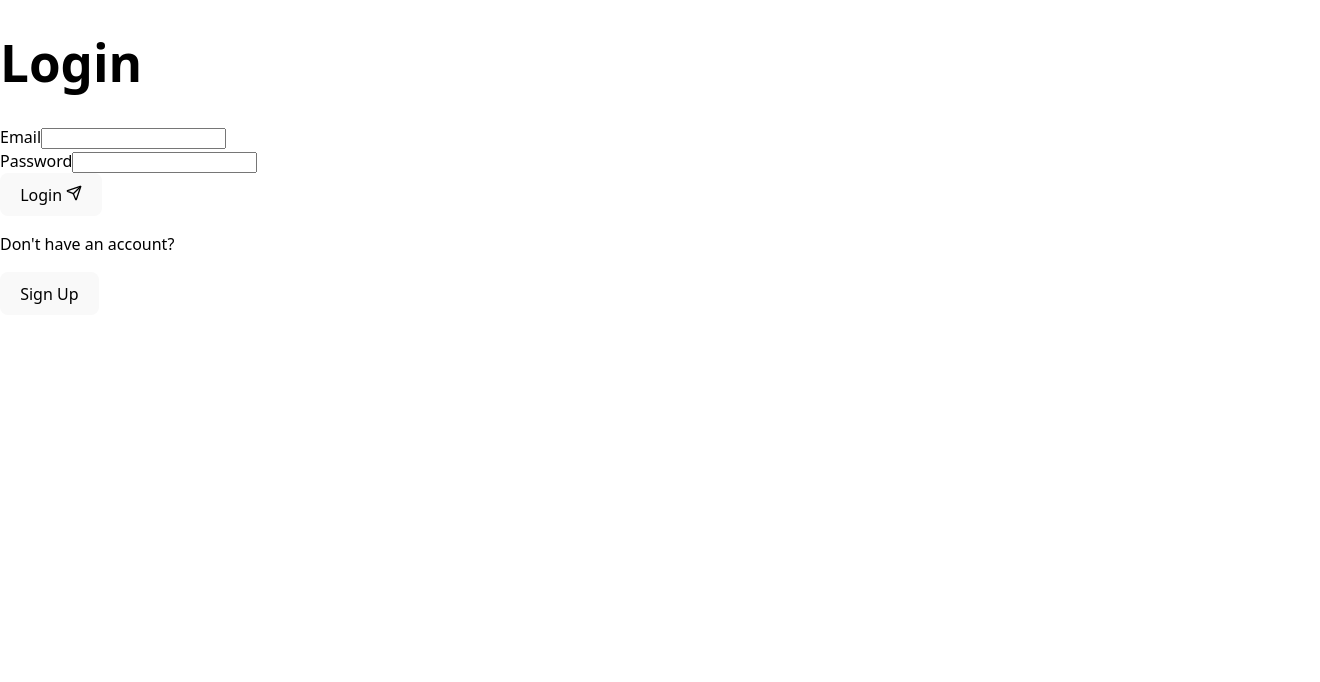
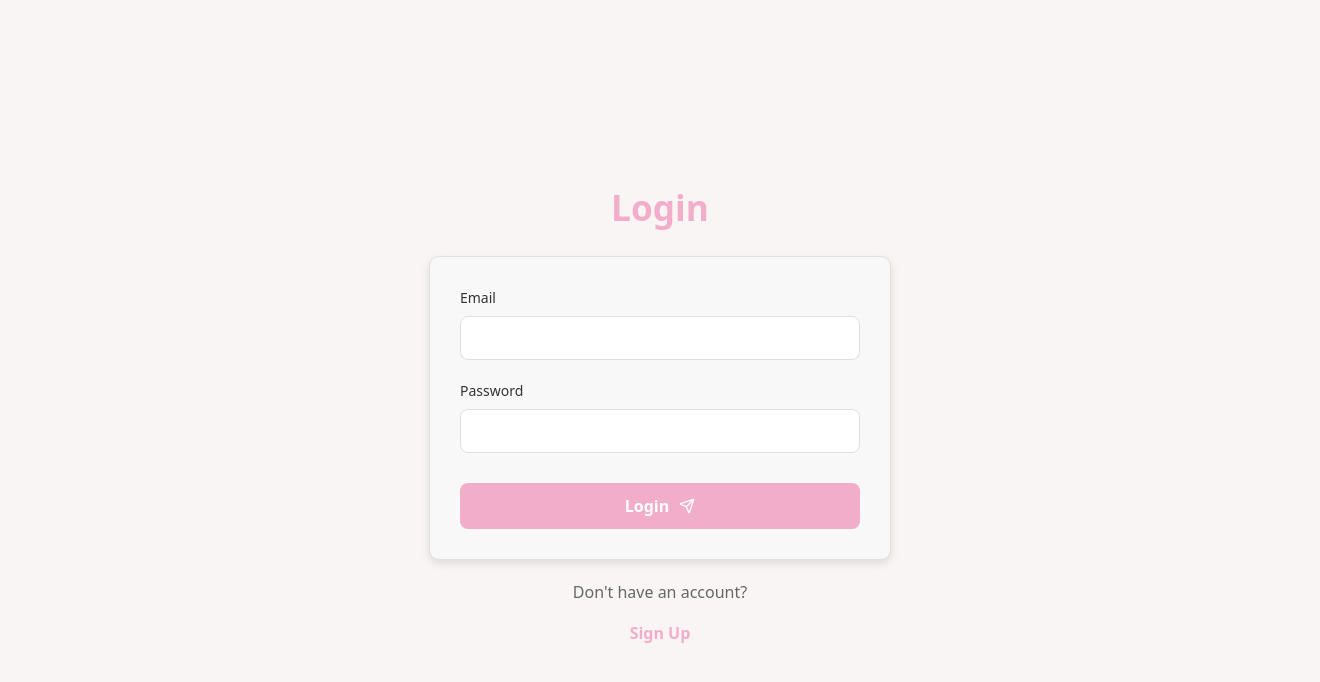
Before and after one commit to BlueSkyAndSomeCurses/llm_front-end, a React (Vite) app: page /login in a window 1280 px wide. Shown: the top 682 px of the page, 1320 px wide, since content can reach past the window. Built offline with nearby package versions, Linux system fonts and the light colour scheme; no server answers.

Commit message:
Formatting + login styles

```diff
--- a/src/components/chat.jsx
+++ b/src/components/chat.jsx
@@ -60,7 +60,7 @@ function Chat() {
 
         setMessages([...messages, initialMessage]);
         setInputValue("");
-        navigate(`/active-chat/${chatId}`);
+        navigate(`/chat/${chatId}`);
     };
 
     return (
--- a/src/components/login.jsx
+++ b/src/components/login.jsx
@@ -2,7 +2,7 @@ import { useState } from "react";
 import { Send } from "lucide-react";
 import axios from "axios";
 import bcrypt from "bcryptjs";
-// import "./App.css";
+import "../styles/login.scss";
 import { useNavigate } from "react-router-dom";
 
 const API_URL = import.meta.env.VITE_API_URL;
--- a/src/components/model.jsx
+++ b/src/components/model.jsx
@@ -4,6 +4,12 @@ import "../styles/model.scss"
 
 const ModelButton = () => {
   const [isOpen, setIsOpen] = useState(false);
+  const [selectedModel, setSelectedModel] = useState("DeepSeek R1");
+
+  const handleModelSelect = (modelName) => {
+    setSelectedModel(modelName);
+    setIsOpen(false);
+  };
 
   return (
     <div className="model-container">
@@ -13,15 +19,21 @@ const ModelButton = () => {
         aria-label="AI model"
         type="button"
       >
-        <span className="model-name">Model</span>
+        <span className="model-name">{selectedModel}</span>
       </button>
 
       {isOpen && (
         <div className="model-dropdown">
-          <div className="model-option active">
+          <div
+            className={`model-option ${selectedModel === "DeepSeek R1" ? "active" : ""}`}
+            onClick={() => handleModelSelect("DeepSeek R1")}
+          >
             <span>DeepSeek R1</span>
           </div>
-          <div className="model-option">
+          <div
+            className={`model-option ${selectedModel === "QWEN" ? "active" : ""}`}
+            onClick={() => handleModelSelect("QWEN")}
+          >
             <span>QWEN</span>
           </div>
         </div>
--- a/src/main.jsx
+++ b/src/main.jsx
@@ -14,7 +14,7 @@ createRoot(document.getElementById("root")).render(
                 <Route path="/" element={<Title />} />
                 <Route path="/login" element={<Login />} />
                 <Route path="/chat" element={<Chat />} />
-                <Route path="/active-chat/:chatId" element={<ActiveChat />} />
+                <Route path="/chat/:chatId" element={<ActiveChat />} />
             </Routes>
         </BrowserRouter>
     </StrictMode>
--- /dev/null
+++ b/src/styles/login.scss
@@ -0,0 +1,140 @@
+@import './colors.scss';
+
+.login-container {
+    display: flex;
+    flex-direction: column;
+    align-items: center;
+    justify-content: center;
+    min-height: 100vh;
+    width: 100%;
+    padding: 20px;
+    background-color: $bg;
+}
+
+.login-header {
+    margin-bottom: 30px;
+    text-align: center;
+
+    h1 {
+        color: $illusion;
+        font-size: 2.2rem;
+        margin: 0;
+        padding: 0;
+    }
+}
+
+.login-form {
+    width: 100%;
+    max-width: 400px;
+    background-color: $bg-light;
+    border-radius: 10px;
+    padding: 30px;
+    box-shadow: 0 4px 8px rgba(0, 0, 0, 0.1);
+    border: 1px solid $border-color;
+    display: flex;
+    flex-direction: column;
+    gap: 20px;
+    animation: fadeIn 0.5s ease-in-out;
+}
+
+.form-group {
+    display: flex;
+    flex-direction: column;
+    gap: 8px;
+
+    label {
+        font-size: 14px;
+        color: $text-dark;
+        font-weight: 500;
+    }
+
+    input {
+        padding: 12px;
+        border-radius: 8px;
+        border: 1px solid $border-color;
+        background-color: white;
+        font-size: 16px;
+        transition: all 0.2s ease;
+
+        &:focus {
+            outline: none;
+            border-color: $illusion;
+            box-shadow: 0 0 0 2px rgba($illusion, 0.2);
+        }
+    }
+}
+
+.submit-button {
+    display: flex;
+    align-items: center;
+    justify-content: center;
+    gap: 10px;
+    background-color: $illusion;
+    color: white;
+    padding: 12px;
+    border: none;
+    border-radius: 8px;
+    font-size: 16px;
+    font-weight: 600;
+    cursor: pointer;
+    transition: all 0.2s ease;
+    margin-top: 10px;
+
+    &:hover {
+        background-color: darken($illusion, 5%);
+        transform: translateY(-2px);
+    }
+
+    &:active {
+        transform: translateY(0);
+    }
+}
+
+.error-message {
+    color: #e74c3c;
+    font-size: 14px;
+    padding: 8px;
+    background-color: rgba(#e74c3c, 0.1);
+    border-radius: 6px;
+    text-align: center;
+}
+
+.toggle-mode {
+    margin-top: 20px;
+    display: flex;
+    flex-direction: column;
+    align-items: center;
+    gap: 10px;
+
+    p {
+        color: $text-muted;
+        margin: 0;
+    }
+
+    .toggle-button {
+        background: transparent;
+        color: $illusion;
+        border: none;
+        font-weight: 600;
+        cursor: pointer;
+        padding: 8px 16px;
+        transition: all 0.2s ease;
+
+        &:hover {
+            text-decoration: underline;
+            transform: scale(1.05);
+        }
+    }
+}
+
+@keyframes fadeIn {
+    from {
+        opacity: 0;
+        transform: translateY(10px);
+    }
+
+    to {
+        opacity: 1;
+        transform: translateY(0);
+    }
+}
--- a/src/styles/model.scss
+++ b/src/styles/model.scss
@@ -94,6 +94,7 @@
 }
 
 .model-dropdown {
+  position: fixed;
   width: 200px;
   background: white;
   border: 1px solid #e5e7eb;
```
Also changed, not shown: src/components/history.jsx (added).
